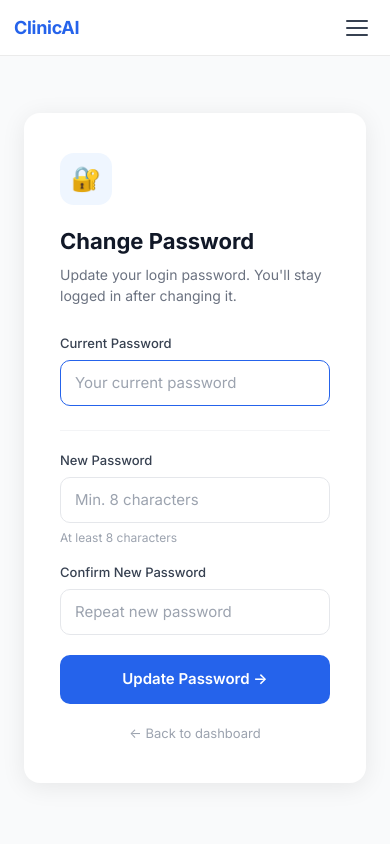
After one commit to amanasthana/clinicai, a Django app: page /accounts/change-password/ in a window 390 px wide. The commit adds this page. Run offline with Django 5.2, Linux system fonts and the light colour scheme; the visitor is signed in with stand-in values (Sample User, id 1); some libraries are stand-ins or nearby versions.

Commit message:
Add password reset and change password via Fast2SMS OTP
- Forgot password: user enters phone → 6-digit OTP sent via Fast2SMS Dev API
- OTP verification: animated split-input boxes, auto-submit on fill, paste support
- Reset password: set new password after OTP verified (5-min window)
- Change password: logged-in user changes password, session kept alive
- Resend OTP: resets counter and sends fresh code
- Rate limiting: 5 incorrect attempts locks OTP; OTP expires in 10 min
- Nav: "Password" link in desktop + mobile nav; "Forgot password?" on login page
- Settings: FAST2SMS_API_KEY + Django LocMemCache configured

Co-Authored-By: Claude Sonnet 4.6 <noreply@anthropic.com>

```diff
--- /dev/null
+++ b/accounts/templates/accounts/change_password.html
@@ -0,0 +1,86 @@
+{% extends "base.html" %}
+{% block title %}Change Password — ClinicAI{% endblock %}
+
+{% block content %}
+<style>
+.auth-wrap {
+  min-height: calc(100vh - 60px); display: flex; align-items: center;
+  justify-content: center; background: #F9FAFB; padding: 24px;
+}
+.auth-card {
+  background: #fff; border-radius: 16px;
+  box-shadow: 0 4px 24px rgba(0,0,0,0.08);
+  padding: 40px 36px; width: 100%; max-width: 420px;
+}
+.auth-icon {
+  width: 52px; height: 52px; background: #EFF6FF;
+  border-radius: 14px; display: flex; align-items: center;
+  justify-content: center; font-size: 24px; margin-bottom: 20px;
+}
+.auth-title { font-size: 22px; font-weight: 700; color: #111827; margin-bottom: 6px; }
+.auth-sub { font-size: 14px; color: #6B7280; margin-bottom: 28px; line-height: 1.5; }
+.auth-label { font-size: 13px; font-weight: 500; color: #374151; margin-bottom: 6px; display: block; }
+.auth-input {
+  width: 100%; padding: 11px 14px;
+  border: 1.5px solid #E5E7EB; border-radius: 10px;
+  font-size: 15px; font-family: inherit; color: #111827;
+  outline: none; box-sizing: border-box; margin-bottom: 16px;
+  transition: border-color .15s;
+}
+.auth-input:focus { border-color: #2563EB; }
+.divider { border: none; border-top: 1px solid #F3F4F6; margin: 8px 0 20px; }
+.auth-btn {
+  width: 100%; padding: 13px; background: #2563EB; color: #fff;
+  border: none; border-radius: 10px; font-size: 15px; font-weight: 600;
+  font-family: inherit; cursor: pointer; margin-top: 4px;
+  transition: background .15s;
+}
+.auth-btn:hover { background: #1D4ED8; }
+.auth-error {
+  background: #FEF2F2; border: 1px solid #FECACA;
+  color: #DC2626; border-radius: 8px;
+  padding: 10px 14px; font-size: 13px; margin-bottom: 16px;
+}
+.pw-hint { font-size: 12px; color: #9CA3AF; margin-top: -10px; margin-bottom: 16px; }
+.auth-back {
+  display: block; text-align: center;
+  margin-top: 20px; font-size: 13px; color: #9CA3AF; text-decoration: none;
+}
+.auth-back:hover { color: #6B7280; }
+</style>
+
+<div class="auth-wrap">
+  <div class="auth-card">
+    <div class="auth-icon">🔐</div>
+    <div class="auth-title">Change Password</div>
+    <div class="auth-sub">Update your login password. You'll stay logged in after changing it.</div>
+
+    {% if error %}
+    <div class="auth-error">{{ error }}</div>
+    {% endif %}
+
+    <form method="post" novalidate>
+      {% csrf_token %}
+
+      <label class="auth-label" for="current_password">Current Password</label>
+      <input class="auth-input" type="password" id="current_password" name="current_password"
+        placeholder="Your current password" autofocus autocomplete="current-password">
+
+      <hr class="divider">
+
+      <label class="auth-label" for="password1">New Password</label>
+      <input class="auth-input" type="password" id="password1" name="password1"
+        placeholder="Min. 8 characters" autocomplete="new-password">
+      <div class="pw-hint">At least 8 characters</div>
+
+      <label class="auth-label" for="password2">Confirm New Password</label>
+      <input class="auth-input" type="password" id="password2" name="password2"
+        placeholder="Repeat new password" autocomplete="new-password">
+
+      <button type="submit" class="auth-btn">Update Password →</button>
+    </form>
+
+    <a href="/" class="auth-back">← Back to dashboard</a>
+  </div>
+</div>
+{% endblock %}
--- a/accounts/templates/accounts/login.html
+++ b/accounts/templates/accounts/login.html
@@ -223,9 +223,12 @@
           {{ form.username }}
         </div>
 
-        <div class="form-group" style="margin-bottom: 24px;">
+        <div class="form-group" style="margin-bottom: 8px;">
           <label class="form-label" for="{{ form.password.id_for_label }}">Password</label>
           {{ form.password }}
+        </div>
+        <div style="text-align:right; margin-bottom: 20px;">
+          <a href="/accounts/forgot-password/" style="font-size:13px; color:#2563EB; text-decoration:none;">Forgot password?</a>
         </div>
 
         <button type="submit" class="btn btn-primary" style="width: 100%; padding: 13px; font-size: 15px;">
--- a/accounts/urls.py
+++ b/accounts/urls.py
@@ -26,4 +26,9 @@ urlpatterns = [
     path('admin-panel/reset-password/<int:pk>/', views.reset_clinic_password_view, name='reset_clinic_password'),
     path('switch-clinic/', views.switch_clinic_view, name='switch_clinic'),
     path('add-clinic/', views.add_clinic_view, name='add_clinic'),
+    path('forgot-password/', views.forgot_password_view, name='forgot_password'),
+    path('verify-otp/', views.verify_otp_view, name='verify_otp'),
+    path('resend-otp/', views.resend_otp_view, name='resend_otp'),
+    path('reset-password/', views.reset_password_view, name='reset_password'),
+    path('change-password/', views.change_password_view, name='change_password'),
 ]
--- a/accounts/views.py
+++ b/accounts/views.py
@@ -560,6 +560,180 @@ def add_clinic_view(request):
     return render(request, 'accounts/add_clinic.html')
 
 
+def _send_otp_fast2sms(phone, otp):
+    """Send OTP via Fast2SMS Dev API. Returns (success, error_message)."""
+    import requests as _req
+    api_key = settings.FAST2SMS_API_KEY
+    if not api_key:
+        logger.error('FAST2SMS_API_KEY not configured')
+        return False, 'SMS service not configured.'
+    try:
+        resp = _req.get(
+            'https://www.fast2sms.com/dev/bulkV2',
+            params={
+                'authorization': api_key,
+                'variables_values': str(otp),
+                'route': 'otp',
+                'numbers': phone,
+            },
+            timeout=8,
+        )
+        data = resp.json()
+        if data.get('return'):
+            return True, None
+        return False, data.get('message', ['SMS delivery failed.'])[0]
+    except Exception as e:
+        logger.error('FAST2SMS_ERROR %s', e)
+        return False, 'Could not send OTP. Try again.'
+
+
+def forgot_password_view(request):
+    """Step 1: user enters their 10-digit registered mobile number."""
+    if request.user.is_authenticated:
+        return redirect('reception:dashboard')
+
+    error = None
+    if request.method == 'POST':
+        import random
+        from django.core.cache import cache
+
+        phone = request.POST.get('phone', '').strip()
+        if not phone.isdigit() or len(phone) != 10:
+            error = 'Enter a valid 10-digit mobile number.'
+        else:
+            user = User.objects.filter(username=phone).first()
+            if not user:
+                # Don't reveal whether number exists — show same success message
+                request.session['otp_phone'] = phone
+                return redirect('accounts:verify_otp')
+
+            otp = str(random.randint(100000, 999999))
+            cache.set(f'pwd_reset_otp:{phone}', otp, timeout=600)   # 10 min
+            cache.set(f'pwd_reset_attempts:{phone}', 0, timeout=600)
+            ok, err = _send_otp_fast2sms(phone, otp)
+            if not ok:
+                error = err
+            else:
+                request.session['otp_phone'] = phone
+                return redirect('accounts:verify_otp')
+
+    return render(request, 'accounts/forgot_password.html', {'error': error})
+
+
+def verify_otp_view(request):
+    """Step 2: user enters the 6-digit OTP."""
+    if request.user.is_authenticated:
+        return redirect('reception:dashboard')
+
+    from django.core.cache import cache
+
+    phone = request.session.get('otp_phone')
+    if not phone:
+        return redirect('accounts:forgot_password')
+
+    error = None
+    if request.method == 'POST':
+        entered = request.POST.get('otp', '').strip()
+        attempts = cache.get(f'pwd_reset_attempts:{phone}', 0)
+
+        if attempts >= 5:
+            error = 'Too many incorrect attempts. Please request a new OTP.'
+        elif not entered.isdigit() or len(entered) != 6:
+            error = 'Enter the 6-digit OTP.'
+        else:
+            stored_otp = cache.get(f'pwd_reset_otp:{phone}')
+            if stored_otp is None:
+                error = 'OTP has expired. Please request a new one.'
+            elif entered != stored_otp:
+                cache.set(f'pwd_reset_attempts:{phone}', attempts + 1, timeout=600)
+                error = 'Incorrect OTP. Please try again.'
+            else:
+                # OTP correct — grant reset token
+                cache.delete(f'pwd_reset_otp:{phone}')
+                cache.delete(f'pwd_reset_attempts:{phone}')
+                cache.set(f'pwd_reset_verified:{phone}', True, timeout=300)  # 5 min to set new password
+                return redirect('accounts:reset_password')
+
+    return render(request, 'accounts/verify_otp.html', {'phone': phone, 'error': error})
+
+
+def resend_otp_view(request):
+    """Resend OTP to the same phone stored in session."""
+    import random
+    from django.core.cache import cache
+
+    phone = request.session.get('otp_phone')
+    if not phone:
+        return redirect('accounts:forgot_password')
+
+    otp = str(random.randint(100000, 999999))
+    cache.set(f'pwd_reset_otp:{phone}', otp, timeout=600)
+    cache.set(f'pwd_reset_attempts:{phone}', 0, timeout=600)
+    _send_otp_fast2sms(phone, otp)
+    messages.success(request, 'A new OTP has been sent.')
+    return redirect('accounts:verify_otp')
+
+
+def reset_password_view(request):
+    """Step 3: user sets a new password after OTP is verified."""
+    if request.user.is_authenticated:
+        return redirect('reception:dashboard')
+
+    from django.core.cache import cache
+
+    phone = request.session.get('otp_phone')
+    if not phone or not cache.get(f'pwd_reset_verified:{phone}'):
+        messages.error(request, 'Session expired. Please start again.')
+        return redirect('accounts:forgot_password')
+
+    error = None
+    if request.method == 'POST':
+        pw1 = request.POST.get('password1', '')
+        pw2 = request.POST.get('password2', '')
+        if len(pw1) < 8:
+            error = 'Password must be at least 8 characters.'
+        elif pw1 != pw2:
+            error = 'Passwords do not match.'
+        else:
+            user = User.objects.filter(username=phone).first()
+            if user:
+                user.set_password(pw1)
+                user.save()
+            cache.delete(f'pwd_reset_verified:{phone}')
+            del request.session['otp_phone']
+            messages.success(request, 'Password changed successfully. Please log in.')
+            return redirect('accounts:login')
+
+    return render(request, 'accounts/reset_password.html', {'error': error})
+
+
+@login_required
+def change_password_view(request):
+    """Logged-in user changes their own password."""
+    from django.contrib.auth import update_session_auth_hash
+
+    error = None
+    if request.method == 'POST':
+        current = request.POST.get('current_password', '')
+        pw1 = request.POST.get('password1', '')
+        pw2 = request.POST.get('password2', '')
+
+        if not request.user.check_password(current):
+            error = 'Current password is incorrect.'
+        elif len(pw1) < 8:
+            error = 'New password must be at least 8 characters.'
+        elif pw1 != pw2:
+            error = 'New passwords do not match.'
+        else:
+            request.user.set_password(pw1)
+            request.user.save()
+            update_session_auth_hash(request, request.user)
+            messages.success(request, 'Password changed successfully.')
+            return redirect('reception:dashboard')
+
+    return render(request, 'accounts/change_password.html', {'error': error})
+
+
 def check_user_view(request, phone):
     """Superuser-only debug: verify if a registered user account is healthy."""
     from django.http import JsonResponse
--- a/core/templates/base.html
+++ b/core/templates/base.html
@@ -93,6 +93,8 @@
         {{ user.staff_profile.display_name }}
       </span>
 
+      <a href="/accounts/change-password/" class="btn btn-secondary btn-sm" style="text-decoration:none;">Password</a>
+
       <form method="post" action="/accounts/logout/" style="margin:0;">
         {% csrf_token %}
         <button type="submit" class="btn btn-secondary btn-sm">Logout</button>
@@ -148,6 +150,7 @@
     {% if user.is_superuser %}
     <a href="/accounts/admin-panel/" style="color:#7C3AED; font-weight:600;">Admin Panel</a>
     {% endif %}
+    <a href="/accounts/change-password/">Change Password</a>
     <div class="nm-logout-wrap">
       <form method="post" action="/accounts/logout/">
         {% csrf_token %}
```
Also changed, not shown: accounts/templates/accounts/forgot_password.html (added, +86 -0 lines), accounts/templates/accounts/reset_password.html (added, +71 -0 lines), accounts/templates/accounts/verify_otp.html (added, +144 -0 lines), clinicai/settings.py (+10 -0 lines).
